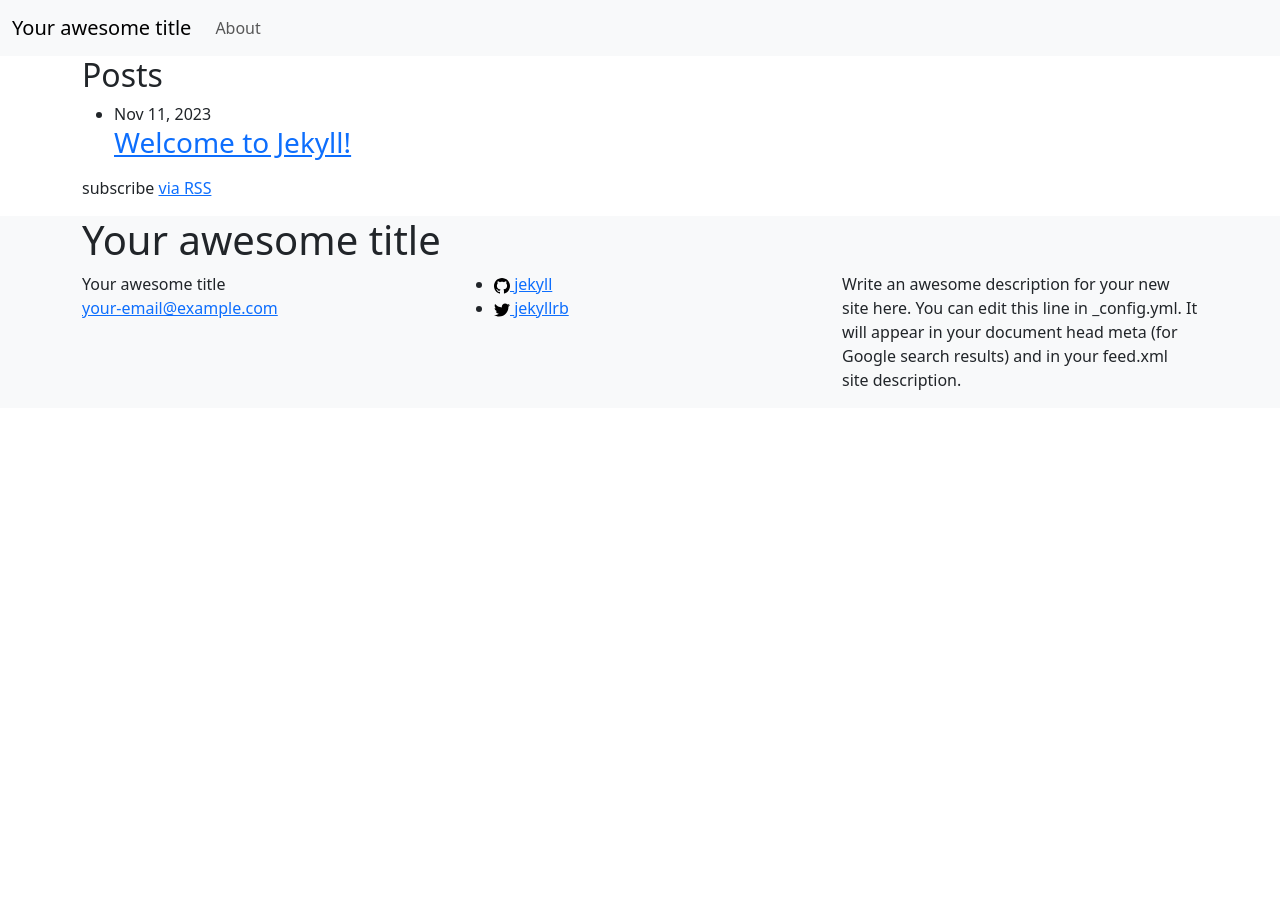
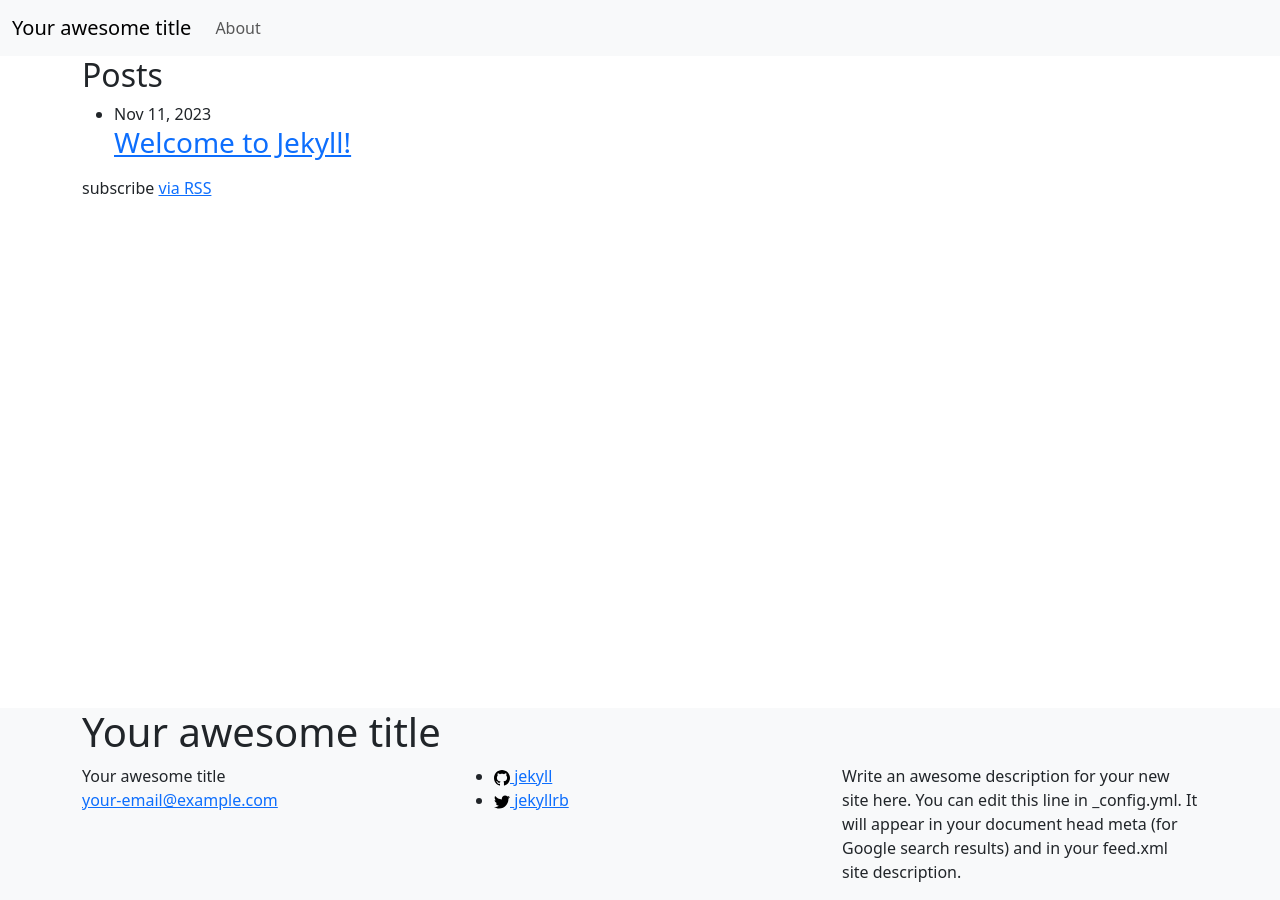
Before and after one commit to mcmillanator/jekyll, a Jekyll site: the page built from index.md, in a window 1280 px wide. Built offline with Jekyll 4.4.1, drawn with Linux system fonts in a browser that asks for light colours.

Commit message:
fix footer position

```diff
--- a/_layouts/default.html
+++ b/_layouts/default.html
@@ -3,14 +3,12 @@
 
   {%- include head.html -%}
 
-  <body>
+  <body class="d-flex flex-column vh-100">
 
     {%- include header.html -%}
 
-    <main class="page-content" aria-label="Content">
-      <div class="wrapper">
-        {{ content }}
-      </div>
+    <main class="flex-grow-1 container" aria-label="Content">
+      {{ content }}
     </main>
 
     {%- include footer.html -%}
--- a/_layouts/home.html
+++ b/_layouts/home.html
@@ -2,7 +2,7 @@
 layout: default
 ---
 
-<div class="container">
+<div>
   {%- if page.title -%}
     <h1 class="page-heading">{{ page.title }}</h1>
   {%- endif -%}
```
